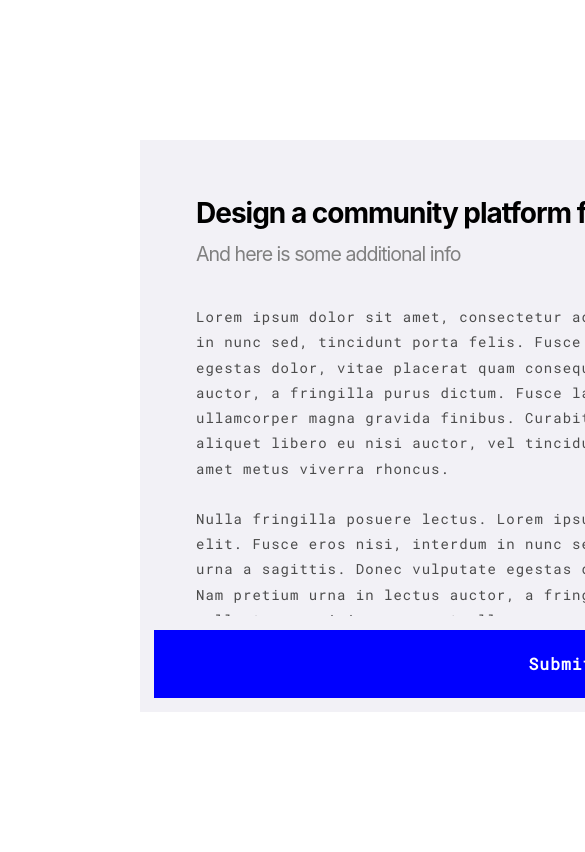
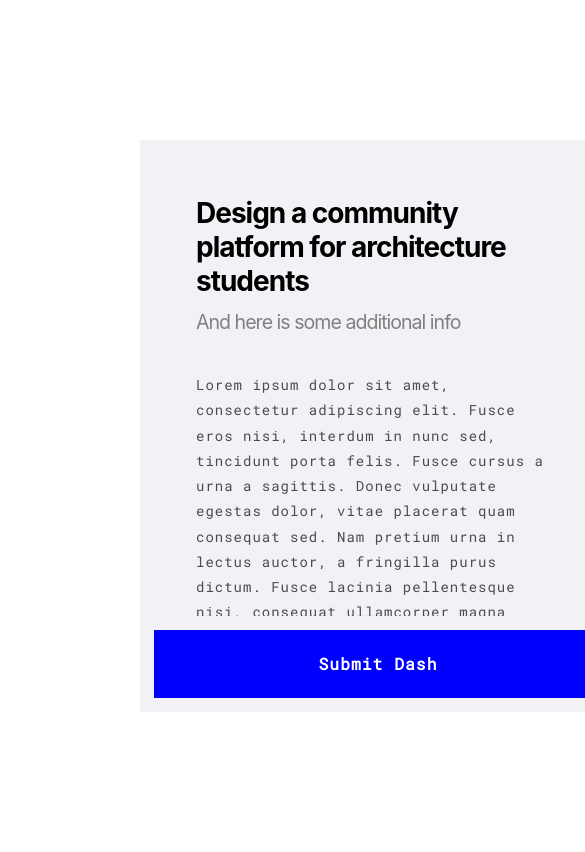
Before and after one commit to theorichardson/experimentsDec21, a plain HTML site: page dash1.html in a window 390 px wide. Shown: the top 852 px of the page, 585 px wide, since content can reach past the window. Drawn offline with Linux system fonts and the light colour scheme.

Commit message:
minor desktop breakpoints

```diff
--- a/landingPage.css
+++ b/landingPage.css
@@ -111,6 +111,7 @@ hr{
 .dashDetailParent{
 	padding: 0em;
 	margin: 0em;
+
 }
 
 .dashDetail::-webkit-scrollbar {
@@ -162,7 +163,27 @@ hr{
 }
 
 
+/*1512*/
 
+@media only screen and (max-width: 1550px) {
+	.dashDetail{
+		width: 38em;
+	}
+}
+
+@media only screen and (max-width: 1500px) {
+	.dashDetail{
+		width: 38em;
+	}
+}
+
+@media only screen and (max-width: 1200px) {
+	.dashDetail{
+		width: 30em;
+	}
+}
+
+}
 
 
 
```
